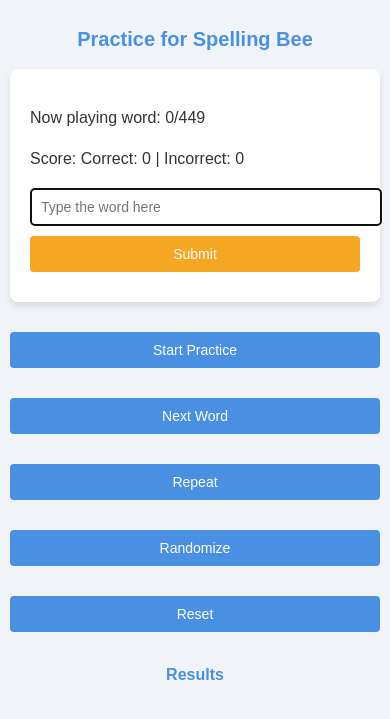
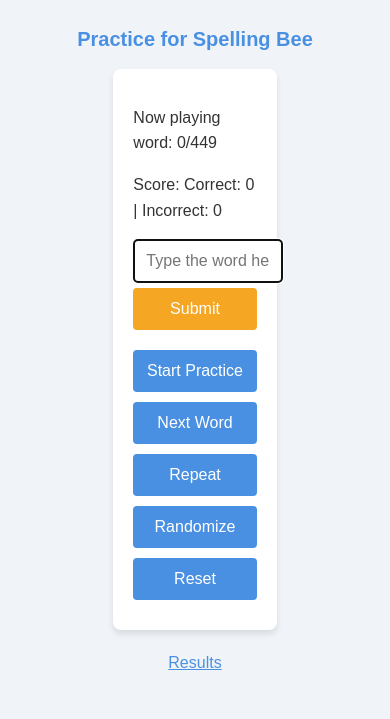
Before and after one commit to NanaHarith/BeeCoach, a Flask app: page / in a window 390 px wide. Shown: the top 719 px of the page. Run offline with Flask 3, Linux system fonts and the light colour scheme.

Commit message:
Full working version. New root code in app.py. Still working on optimization.

```diff
--- a/static/styles.css
+++ b/static/styles.css
@@ -25,133 +25,114 @@ h1, h2 {
 
 /* Container Styles */
 #practice-area, #results-container {
-  background-color: white;
-  border-radius: 8px;
-  box-shadow: 0 4px 6px rgba(0, 0, 0, 0.1);
-  padding: 20px;
-  margin-bottom: 20px;
+    background-color: white;
+    border-radius: 8px;
+    box-shadow: 0 4px 6px rgba(0, 0, 0, 0.1);
+    padding: 20px;
+    margin-bottom: 20px;
+    max-width: 33.33%;
+    margin-left: auto;
+    margin-right: auto;
 }
 
 /* Input and Button Styles */
 input[type="text"], button {
-  display: block;
-  width: 100%;
-  padding: 10px;
-  margin: 10px 0;
-  border: 1px solid #ddd;
-  border-radius: 4px;
-  font-size: 16px;
+    display: block;
+    width: calc(100% - 22px); /* Adjust width to account for padding and border */
+    padding: 10px;
+    margin: 10px 0;
+    border: 1px solid #ddd;
+    border-radius: 4px;
+    font-size: 16px;
 }
 
 button {
-  background-color: var(--primary-color);
-  color: white;
-  border: none;
-  cursor: pointer;
-  transition: background-color 0.3s ease;
+    background-color: var(--primary-color);
+    color: white;
+    border: none;
+    cursor: pointer;
+    transition: background-color 0.3s ease;
 }
 
 button:hover {
-  background-color: var(--hover-color);
+    background-color: var(--hover-color);
 }
 
 #submit-btn {
-  background-color: var(--secondary-color);
+    background-color: var(--secondary-color);
 }
 
 #submit-btn:hover {
-  background-color: var(--hover-color);
+    background-color: var(--hover-color);
 }
 
 /* Controls Section */
 #controls {
-  display: flex;
-  flex-wrap: wrap;
-  gap: 10px;
-  margin-bottom: 20px;
+    margin-top: 20px;
 }
 
 #controls button {
-  flex: 1;
-  min-width: 120px;
+    width: 100%;
+    margin-bottom: 10px;
 }
 
 /* Results Link */
 #results-link {
-  display: block;
-  text-align: center;
-  margin-top: 20px;
-  color: var(--primary-color);
-  text-decoration: none;
-  font-weight: bold;
+    display: block;
+    text-align:center;
+    margin-top :20px;
+    color :var(--primary-color);
 }
 
 #results-link:hover {
-  text-decoration: underline;
+    text-decoration :underline;
 }
 
 /* Completion Message */
 #completion-message {
-  text-align: center;
-  font-weight: bold;
-  color: var(--success-color);
-  margin-top: 20px;
+    text-align:center;
+    font-weight:bold;
+    color:variables(success-color);
+    margin-top=20px;
 }
 
 /* Results Page Styles */
 #results-container ul {
-  list-style-type: none;
-  padding: 0;
+    list-style-type:none;
+    padding=0;
 }
 
 #results-container li {
-  background-color: #f8f9fa;
-  border: 1px solid #e9ecef;
-  border-radius: 4px;
-  padding: 10px;
-  margin-bottom: 5px;
+    background-color:#f8f9fa;
+    border=1px solid #e9ecef;
+    border-radius=4px;
+    padding=10px;
+    margin-bottom=5px;
 }
 
 #correct-responses li {
-  color: var(--success-color);
+    color:variables(success-color);
 }
 
 #incorrect-responses li {
-  color: var(--error-color);
+    color:variables(error-color);
 }
 
 /* Responsive Design */
-@media (max-width: 768px) {
-  body {
-    padding: 10px;
-  }
+@media (max-width :768px) {
+    body { padding :10px; }
 
-  h1 {
-    font-size: 24px;
-  }
+    h1 { font-size :24px; }
 
-  #controls {
-    flex-direction: column;
-  }
+    input[type="text"], button {
+        width :100%; /* Full width on smaller screens */
+        margin :5px auto; /* Adjust margins for smaller screens */
+        padding :12px;
+    }
 
-  #controls button {
-    width: 100%;
-    margin-bottom: 10px;
-  }
-
-  input[type="text"], button {
-    font-size: 16px;
-    padding: 12px;
-  }
 }
 
-@media (max-width: 480px) {
-  h1 {
-    font-size: 20px;
-  }
+@media (max-width :480px) {
+    h1 { font-size :20px; }
 
-  input[type="text"], button {
-    font-size: 14px;
-    padding: 10px;
-  }
 }
--- a/templates/index.html
+++ b/templates/index.html
@@ -13,13 +13,14 @@
         <p>Score: Correct: <span id="correct-count">0</span> | Incorrect: <span id="incorrect-count">0</span></p>
         <input type="text" id="word-input" placeholder="Type the word here" autofocus>
         <button id="submit-btn">Submit</button>
-    </div>
+
         <div id="controls">
             <button id="start-btn">Start Practice</button>
             <button id="next-btn">Next Word</button>
             <button id="repeat-btn">Repeat</button>
             <button id="randomize-btn">Randomize</button>
             <button id="reset-btn">Reset</button>
+        </div>
     </div>
     <a href="{{ url_for('results') }}" id="results-link">Results</a>
     <p id="completion-message" style="display: none;">Practice complete!</p>
```
Lines whose indentation alone changed are shown as unchanged.
